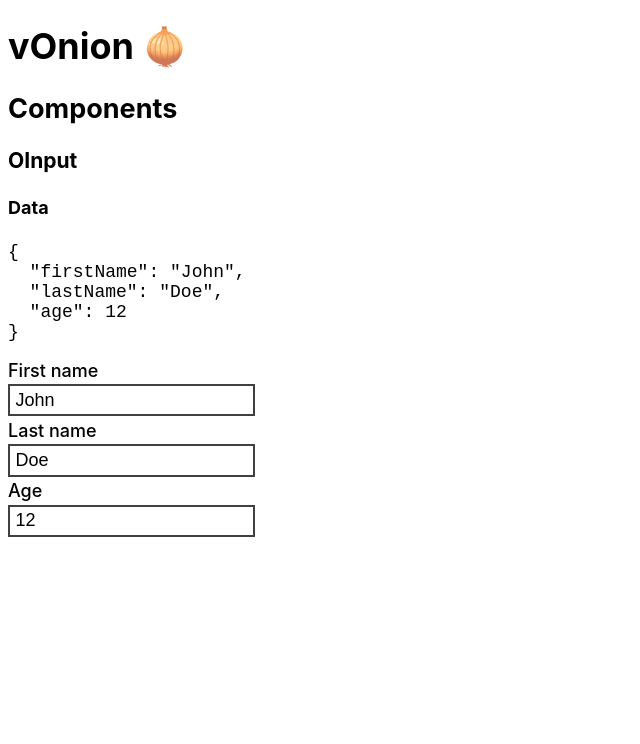
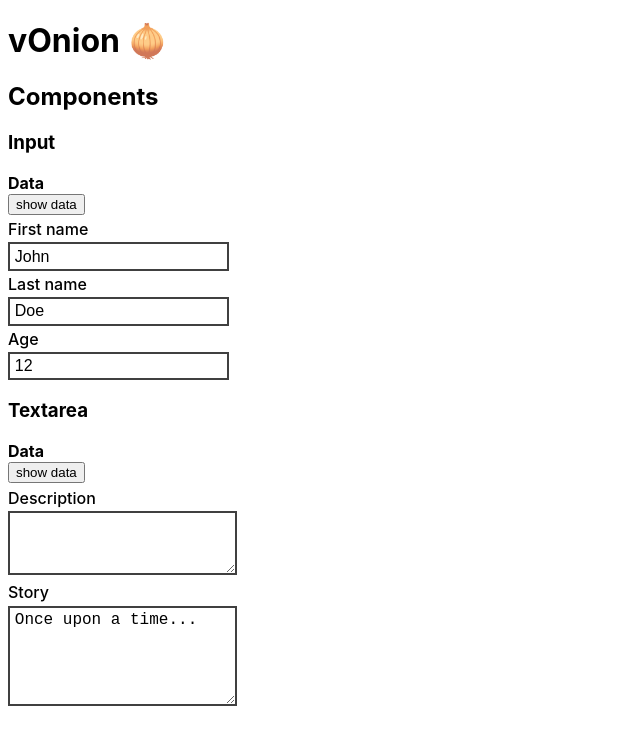
Before and after one commit to anthonkendel/vonion, a Vue app: page / in a window 1280 px wide. Shown: the top 744 px of the page, without its empty margins (0-640 px from the left). Built offline with nearby package versions, Linux system fonts and the light colour scheme.

Commit message:
feat: o-textarea

```diff
--- a/src/app.vue
+++ b/src/app.vue
@@ -18,7 +18,7 @@ export default Vue.extend({
 
 <style lang="scss">
 html {
-  font-size: 18px;
+  font-size: 16px;
   font-family: -apple-system, BlinkMacSystemFont, 'Segoe UI', Roboto, Oxygen, Ubuntu, Cantarell, 'Open Sans',
     'Helvetica Neue', sans-serif;
 }
--- /dev/null
+++ b/src/components/demo/index.ts
@@ -0,0 +1 @@
+export { default as OComponentDemo } from './o-component-demo.vue';
--- /dev/null
+++ b/src/components/demo/o-component-demo.vue
@@ -0,0 +1,32 @@
+<template>
+  <div>
+    <h3>{{ title }}</h3>
+
+    <strong>Data</strong>
+    <div class="data">
+      <pre v-show="showData">{{ data }}</pre>
+      <button @click="showData = !showData">{{ showData ? 'hide data' : 'show data' }}</button>
+    </div>
+
+    <slot name="default" />
+  </div>
+</template>
+
+<script lang="ts">
+import Vue from 'vue';
+export default Vue.extend({
+  name: 'OComponentDemo',
+  props: ['title', 'data'],
+  data() {
+    return {
+      showData: false,
+    };
+  },
+});
+</script>
+
+<style lang="scss" scoped>
+.data {
+  margin-bottom: 0.3rem;
+}
+</style>
--- a/src/components/input/o-input-demo.vue
+++ b/src/components/input/o-input-demo.vue
@@ -1,17 +1,13 @@
 <template>
-  <div>
-    <h3>OInput</h3>
-
-    <h4>Data</h4>
-    <pre>{{ data }}</pre>
-
+  <o-component-demo title="Input" :data="data">
     <o-input v-model="data.firstName" id="firstName">First name</o-input>
     <o-input v-model="data.lastName" id="lastName">Last name</o-input>
     <o-input v-model.number="data.age" id="age" type="number">Age</o-input>
-  </div>
+  </o-component-demo>
 </template>
 
 <script lang="ts">
+import { OComponentDemo } from '../demo';
 import OInput from './o-input.vue';
 import Vue from 'vue';
 
@@ -26,6 +22,6 @@ export default Vue.extend({
       },
     };
   },
-  components: { OInput },
+  components: { OInput, OComponentDemo },
 });
 </script>
--- a/src/components/o-components.vue
+++ b/src/components/o-components.vue
@@ -3,17 +3,21 @@
     <h2>Components</h2>
 
     <o-input-demo />
+
+    <o-textarea-demo />
   </div>
 </template>
 
 <script lang="ts">
 import { OInputDemo } from './input';
+import { OTextareaDemo } from './textarea';
 import Vue from 'vue';
 
 export default Vue.extend({
   name: 'OComponents',
   components: {
     OInputDemo,
+    OTextareaDemo,
   },
 });
 </script>
--- /dev/null
+++ b/src/components/textarea/index.ts
@@ -0,0 +1,2 @@
+export { default as OTextarea } from './o-textarea.vue';
+export { default as OTextareaDemo } from './o-textarea-demo.vue';
--- /dev/null
+++ b/src/components/textarea/o-textarea-demo.vue
@@ -0,0 +1,25 @@
+<template>
+  <o-component-demo title="Textarea" :data="data">
+    <o-textarea v-model="data.description" id="description">Description</o-textarea>
+    <o-textarea v-model="data.story" id="story" rows="5">Story</o-textarea>
+  </o-component-demo>
+</template>
+
+<script lang="ts">
+import { OComponentDemo } from '../demo';
+import OTextarea from './o-textarea.vue';
+import Vue from 'vue';
+
+export default Vue.extend({
+  name: 'OTextareaDemo',
+  data() {
+    return {
+      data: {
+        description: '',
+        story: 'Once upon a time...',
+      },
+    };
+  },
+  components: { OTextarea, OComponentDemo },
+});
+</script>
--- /dev/null
+++ b/src/components/textarea/o-textarea.vue
@@ -0,0 +1,63 @@
+<template>
+  <div class="o-textarea">
+    <label for="id" class="label">
+      <slot name="default" />
+    </label>
+    <textarea
+      class="input"
+      v-bind="{ rows: 3, ...$attrs }"
+      v-on="{ ...$listeners, input: () => undefined }"
+      v-model="vModel"
+      :id="id"
+    ></textarea>
+  </div>
+</template>
+
+<script lang="ts">
+import Vue from 'vue';
+
+export default Vue.extend({
+  name: 'OTextarea',
+  model: {
+    prop: 'value',
+    event: 'input',
+  },
+  props: ['id', 'value'],
+  computed: {
+    vModel: {
+      get(): unknown {
+        return this.value;
+      },
+      set(value: unknown): void {
+        this.$emit('input', value);
+      },
+    },
+  },
+});
+</script>
+
+<style lang="scss" scoped>
+.o-textarea {
+  margin-bottom: 0.2rem;
+
+  .label {
+    display: block;
+    font-size: inherit;
+    font-weight: 500;
+    margin-bottom: 0.2rem;
+  }
+
+  .input {
+    border-radius: 0px;
+    border-width: 1px;
+    border: 2px solid #404040;
+    font-size: inherit;
+    padding: 0.2rem 0.3rem;
+
+    &:focus {
+      outline-offset: 0;
+      outline: 3px solid #ffb900;
+    }
+  }
+}
+</style>
```
